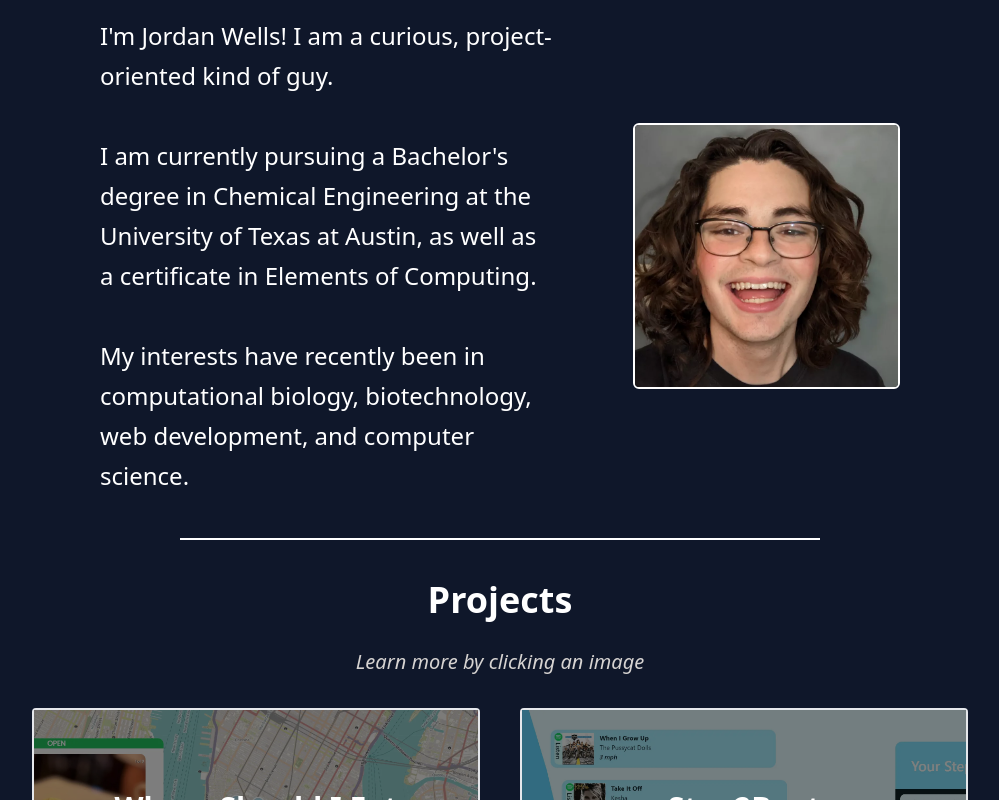
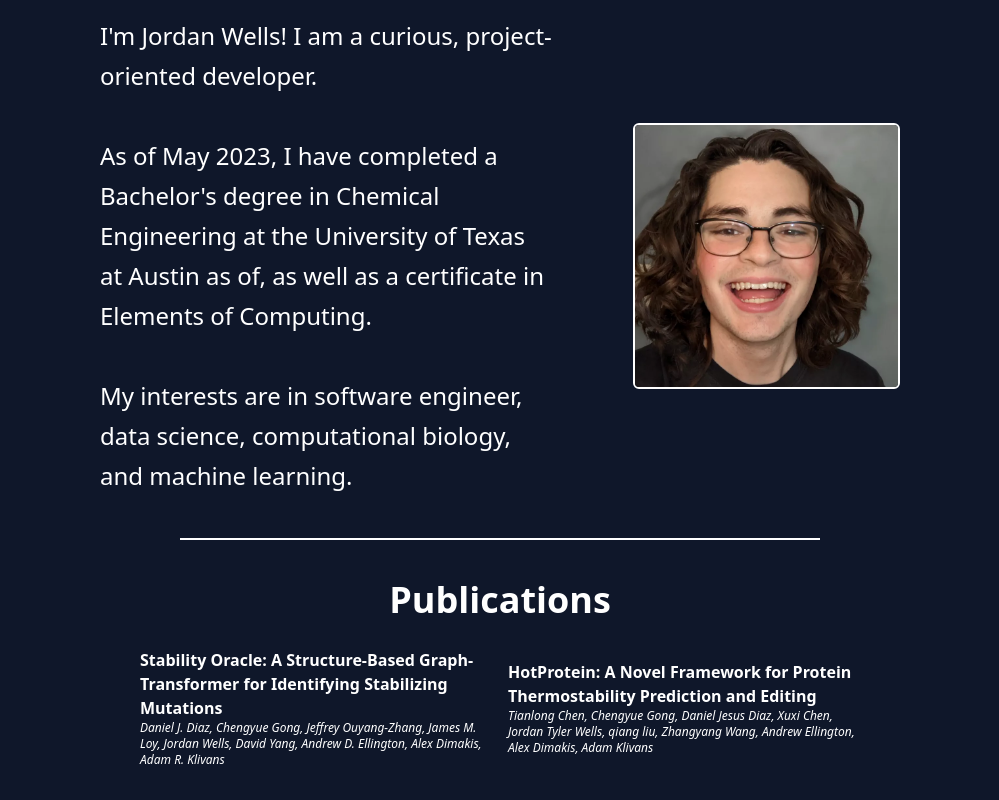
Before and after one commit to jordantwells42/jordantwells-next, a Next.js app: page / in a window 1280 px wide. Shown: the part 880-1680 px from the top of the page, without its empty margins (140-1139 px from the left). Built offline with nearby package versions, Linux system fonts and the light colour scheme.

Commit message:
add publications

```diff
--- a/components/aboutme.js
+++ b/components/aboutme.js
@@ -7,17 +7,16 @@ export default function AboutMe () {
       <div className='w-full md:w-5/6 flex flex-col-reverse md:flex-row items-center justify-center gap-20'>
         <div className='text-left leading-10 max-w-prose'>
 
-          <p>I&apos;m Jordan Wells! I am a curious, project-oriented kind of guy.</p>
+          <p>I&apos;m Jordan Wells! I am a curious, project-oriented developer.</p>
           <br></br>
           <p>
-            I am currently pursuing a Bachelor&apos;s degree in Chemical
-            Engineering at the University of Texas at Austin, as well as a
+            As of May 2023, I have completed a Bachelor&apos;s degree in Chemical
+            Engineering at the University of Texas at Austin as of, as well as a
             certificate in Elements of Computing.
           </p>
           <br></br>
           <p>
-            My interests have recently been in computational biology,
-            biotechnology, web development, and computer science.
+            My interests are in software engineer, data science, computational biology, and machine learning.
           </p>
         </div>
           <img className="w-5/6 md:w-1/3 aspect-square rounded-md border-white border-2" alt="Jordan Wells" src="/jordan.webp"/>
--- a/components/cards.js
+++ b/components/cards.js
@@ -28,11 +28,11 @@ export function Card (props) {
         className='flex flex-col rounded border-2 m-3'>
         <div className='group w-full h-80'>
           <img
-            className='transition-all ease-in-out duration-200 hover-none:brightness-50 hover-hover:group-hover:brightness-[0.1]  object-cover w-full h-full '
+            className='transition-all ease-in-out duration-200 brightness-50 hover-hover:group-hover:brightness-[0.1]  object-cover w-full h-full '
             src={props.img}
             alt={props.alt}
           />
-          <div className='transition-all ease-in-out duration-200 hover-none:opacity-100 hover-hover group-hover:cursor-pointer opacity-50 group-hover:opacity-100 -translate-y-full h-full w-full text-center flex flex-col items-center justify-center px-3'>
+          <div className='transition-all ease-in-out duration-200  hover-hover group-hover:cursor-pointer opacity-90 group-hover:opacity-100 -translate-y-full h-full w-full text-center flex flex-col items-center justify-center px-3'>
             <h2 className='font-bold text-3xl'>{props.title}</h2>
             <h3 className='italic font-bold text-blue-200 text-xl'>
               {props.subtitle}
--- /dev/null
+++ b/components/publications.js
@@ -0,0 +1,23 @@
+import pubsJSON from '../public/pubs.json'
+import Section from './section.js'
+
+
+let pubs = JSON.parse(JSON.stringify(pubsJSON))
+// each pub has a title, authors, and url
+
+export default function Publications () {
+  return (
+    <Section name='Publications'>
+      <div className="w-3/4">
+      <div className='grid grid-cols-1 lg:grid-cols-2 md:gap-4 sm:gap-2 flex-wrap items-center justify-center'>
+        {pubs.map(pub => (
+          <a className="w-full flex flex-col justify-start items-start text-left" target="_blank" rel="noreferrer" key={pub.title} href={pub.url}>
+            <p className="w-full text-base font-bold">{pub.title}</p>
+            <p className="w-full text-xs font-normal italic">{pub.authors}</p>
+          </a>
+        ))}
+      </div>
+      </div>
+    </Section>
+  )
+}
--- a/pages/index.js
+++ b/pages/index.js
@@ -6,6 +6,7 @@ import AboutMe from '../components/aboutme.js'
 import Projects from '../components/projects.js'
 import Landing from '../components/landing.js'
 import Navbar from '../components/navbar.js'
+import Publications from '../components/publications.js'
 
 export default function Home () {
   return (
@@ -82,6 +83,8 @@ export default function Home () {
         <Landing />
         <AboutMe />
         <Divider />
+        <Publications />
+        <Divider />
         <Projects />
         <Footer />
       </div>
--- /dev/null
+++ b/public/pubs.json
@@ -0,0 +1,11 @@
+[{
+    "title": "Stability Oracle: A Structure-Based Graph-Transformer for Identifying Stabilizing Mutations",
+    "authors": "Daniel J. Diaz, Chengyue Gong, Jeffrey Ouyang-Zhang, James M. Loy, Jordan Wells, David Yang, Andrew D. Ellington, Alex Dimakis, Adam R. Klivans",
+    "url": "https://www.biorxiv.org/content/10.1101/2023.05.15.540857v2"
+  },
+  {
+    "title": "HotProtein: A Novel Framework for Protein Thermostability Prediction and Editing",
+    "authors": "Tianlong Chen, Chengyue Gong, Daniel Jesus Diaz, Xuxi Chen, Jordan Tyler Wells, qiang liu, Zhangyang Wang, Andrew Ellington, Alex Dimakis, Adam Klivans",
+    "url" : "https://openreview.net/forum?id=YDJRFWBMNby"
+  }
+  ]
```
